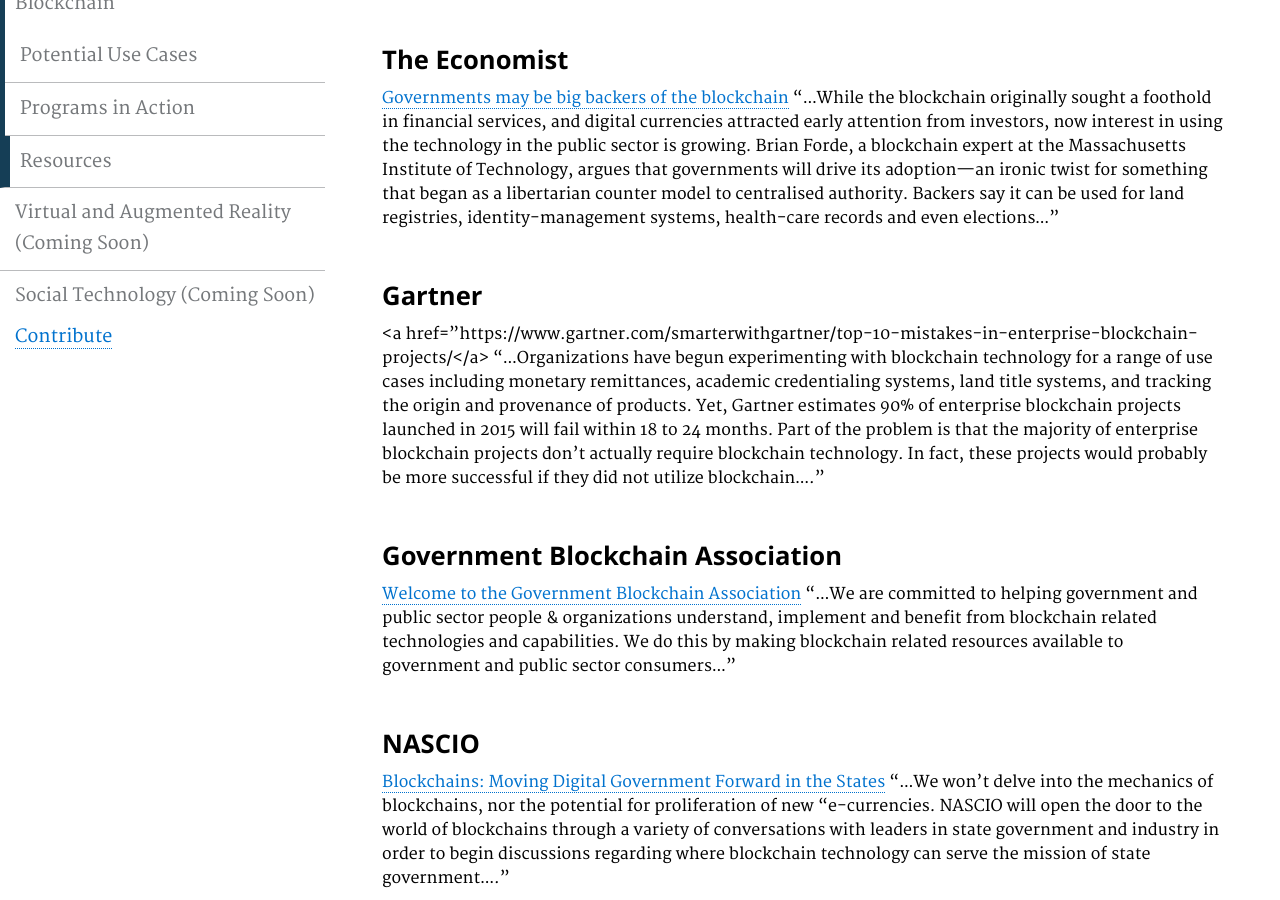
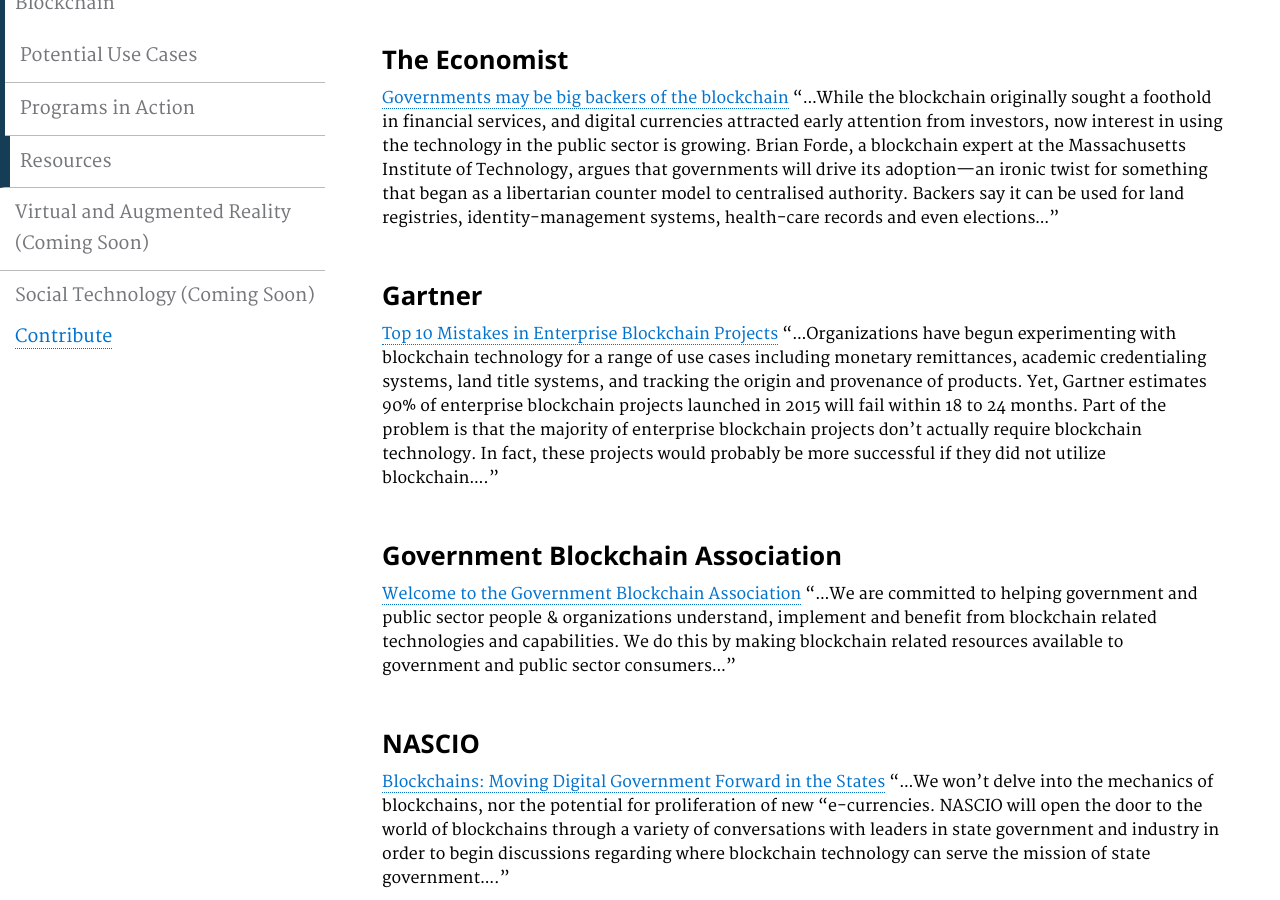
Before and after one commit to GSA/emerging-technology-atlas, a Jekyll site: the page built from pages/blockchain-resources.md, in a window 1280 px wide and 900 px high, scrolled down 582 px. Built offline with Jekyll 4.4.1, drawn with Linux system fonts in a browser that asks for light colours; part of the change alters nothing that is shown.

Commit message:
Update blockchain-resources.md

```diff
--- a/pages/blockchain-resources.md
+++ b/pages/blockchain-resources.md
@@ -20,7 +20,7 @@ This section is in early states of development and should not be considered comp
 <a href="https://www.economist.com/news/business/21722869-anti-establishment-technology-faces-ironic-turn-fortune-governments-may-be-big-backers">Governments may be big backers of the blockchain</a> "...While the blockchain originally sought a foothold in financial services, and digital currencies attracted early attention from investors, now interest in using the technology in the public sector is growing. Brian Forde, a blockchain expert at the Massachusetts Institute of Technology, argues that governments will drive its adoption—an ironic twist for something that began as a libertarian counter model to centralised authority. Backers say it can be used for land registries, identity-management systems, health-care records and even elections..."
 
 ### Gartner
-<a href="https://www.gartner.com/smarterwithgartner/top-10-mistakes-in-enterprise-blockchain-projects/</a> "...Organizations have begun experimenting with blockchain technology for a range of use cases including monetary remittances, academic credentialing systems, land title systems, and tracking the origin and provenance of products. Yet, Gartner estimates 90% of enterprise blockchain projects launched in 2015 will fail within 18 to 24 months. Part of the problem is that the majority of enterprise blockchain projects don’t actually require blockchain technology. In fact, these projects would probably be more successful if they did not utilize blockchain...."
+<a href="https://www.gartner.com/smarterwithgartner/top-10-mistakes-in-enterprise-blockchain-projects/">Top 10 Mistakes in Enterprise Blockchain Projects</a> "...Organizations have begun experimenting with blockchain technology for a range of use cases including monetary remittances, academic credentialing systems, land title systems, and tracking the origin and provenance of products. Yet, Gartner estimates 90% of enterprise blockchain projects launched in 2015 will fail within 18 to 24 months. Part of the problem is that the majority of enterprise blockchain projects don’t actually require blockchain technology. In fact, these projects would probably be more successful if they did not utilize blockchain...."
 
 ### Government Blockchain Association
 <a href="https://governmentblockchain.org">Welcome to the Government Blockchain Association</a> "...We are committed to helping government and public sector people & organizations understand, implement and benefit from blockchain related technologies and capabilities.  We do this by making blockchain related resources available to government and public sector consumers..."
```
